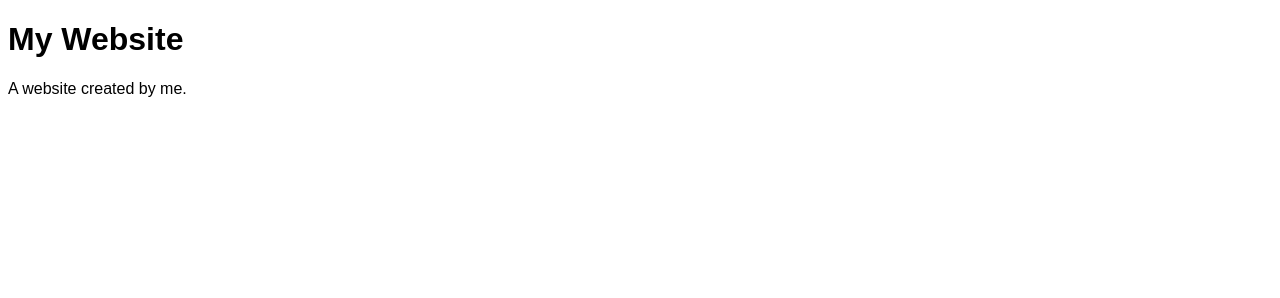
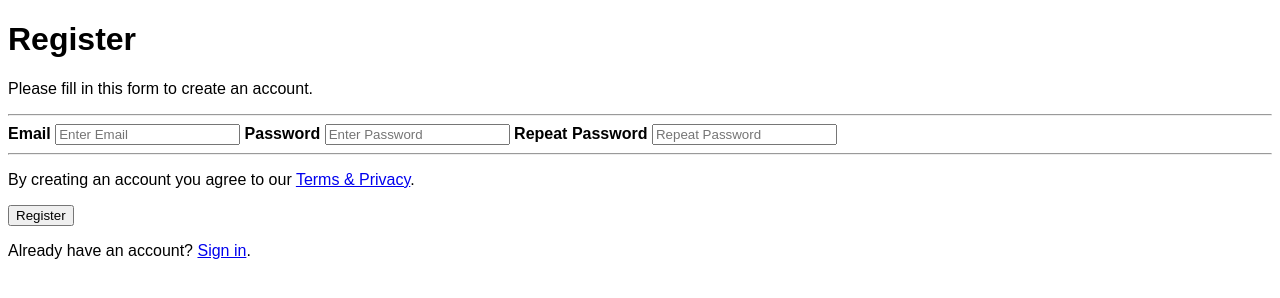
Before and after one commit to djteo33/chatdeveloper_html, a plain HTML site: page index.html in a window 1280 px wide. Drawn offline with Linux system fonts and the light colour scheme.

Commit message:
registration form

```diff
--- a/index.html
+++ b/index.html
@@ -11,9 +11,31 @@ body {
 </style>
 </head>
 <body>
+     <form action="action_page.php">
+  <div class="container">
+    <h1>Register</h1>
+    <p>Please fill in this form to create an account.</p>
+    <hr>
 
-<h1>My Website</h1>
-<p>A website created by me.</p>
+    <label for="email"><b>Email</b></label>
+    <input type="text" placeholder="Enter Email" name="email" required>
+
+    <label for="psw"><b>Password</b></label>
+    <input type="password" placeholder="Enter Password" name="psw" required>
+
+    <label for="psw-repeat"><b>Repeat Password</b></label>
+    <input type="password" placeholder="Repeat Password" name="psw-repeat" required>
+    <hr>
+
+    <p>By creating an account you agree to our <a href="#">Terms & Privacy</a>.</p>
+    <button type="submit" class="registerbtn">Register</button>
+  </div>
+
+  <div class="container signin">
+    <p>Already have an account? <a href="#">Sign in</a>.</p>
+  </div>
+</form>
+
 
 </body>
 </html>
```
